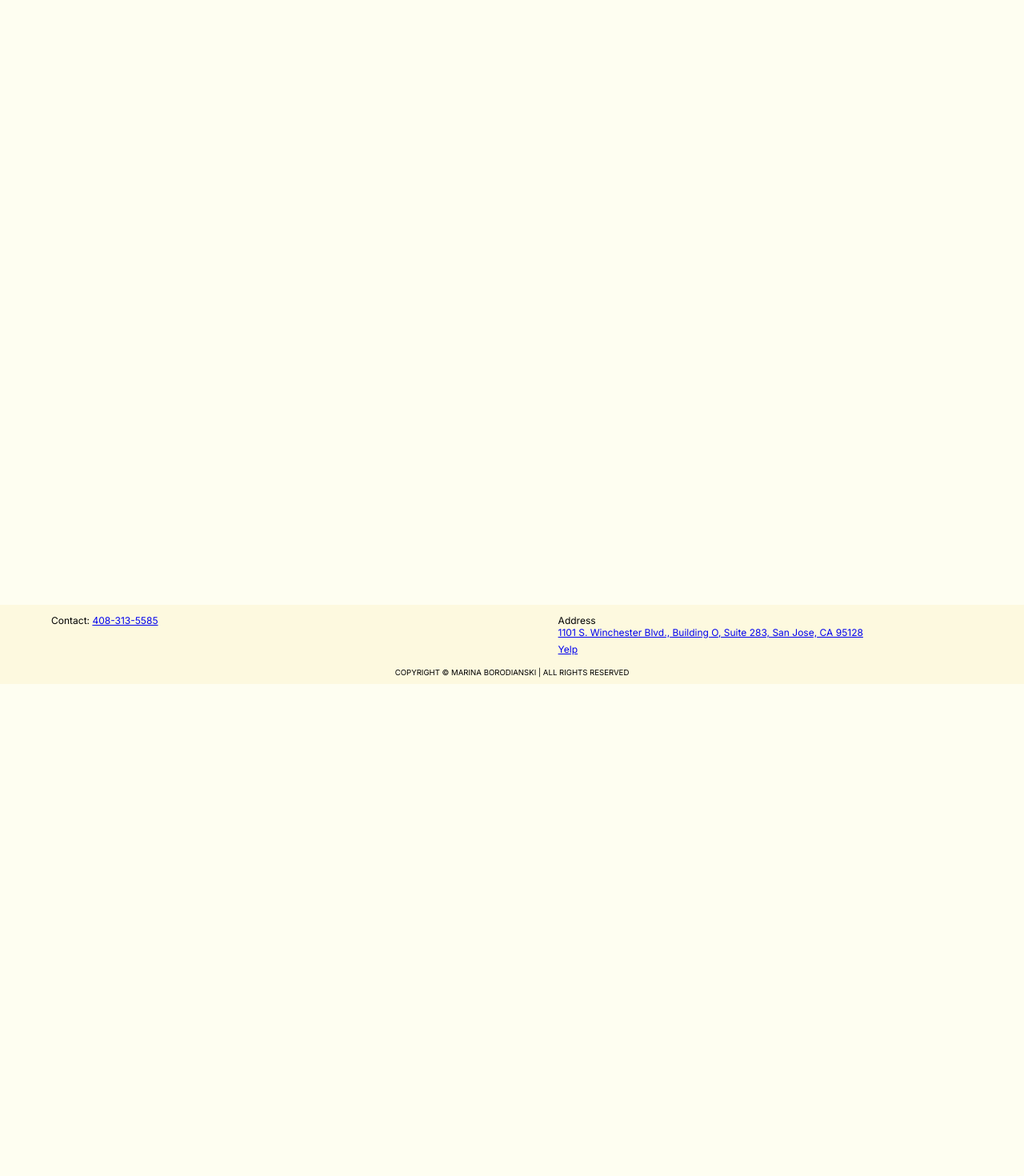
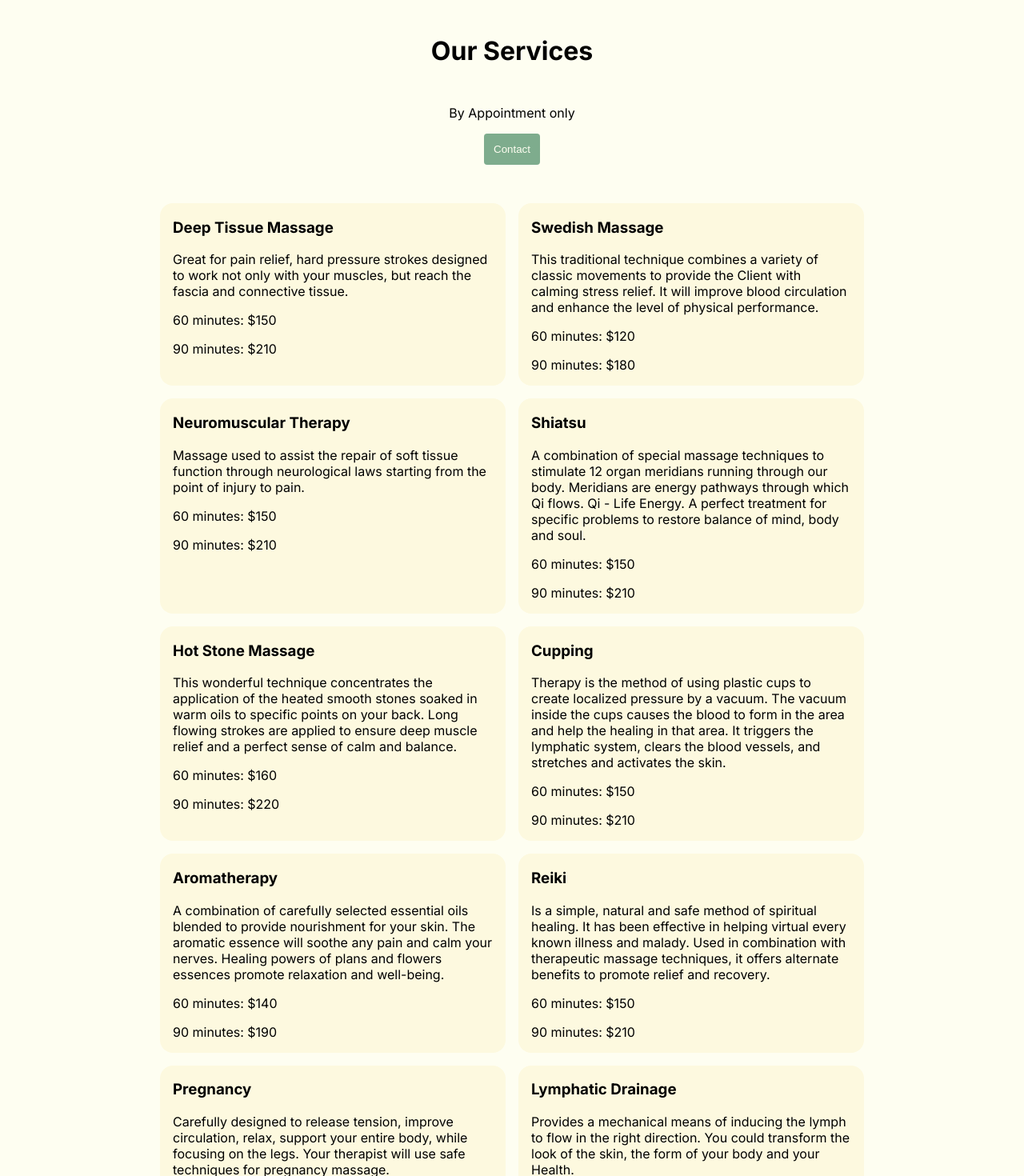
Before and after one commit to VladimirBoro/WelnessFirst, a React (Create React App) app: page /services in a window 1280 px wide. Shown: the part 60-1530 px from the top of the page at 80% size. Before the commit the page ends 915 px from the top, so only its background shows below. Built offline with nearby package versions, Linux system fonts and the light colour scheme.

Commit message:
services page implementation

```diff
--- a/src/App.js
+++ b/src/App.js
@@ -4,13 +4,11 @@ import { ThemeProvider } from './ThemeContext';
 import About from './containers/About';
 import Contact from './containers/Contact';
 import Home from './containers/Home';
-import Services from './containers/Services';
+import Services from './containers/service/Services';
 import Nav from './components/nav/Nav';
 import Footer from './components/Footer';
 import styles from './App.module.css';
 
-// TODO: darkmode toggle
-// TODO: update/upgrade footer
 function App() {
   return (
     <ThemeProvider>
--- /dev/null
+++ b/src/components/Service.js
@@ -0,0 +1,19 @@
+import React from "react";
+import styles from "./service.module.css";
+
+function Service({ title, description, prices }) {
+    return (
+        <div className={styles.service}>
+            <h3 className={styles.title}>{title}</h3>
+            <div className={styles.contents}>
+                <p className={styles.description}>{description}</p>
+                <div className={styles.prices}>
+                    <p>60 minutes: ${prices[0]}</p>
+                    <p>90 minutes: ${prices[1]}</p>
+                </div>
+            </div>
+        </div>
+    )
+}
+
+export default Service;
--- /dev/null
+++ b/src/components/service.module.css
@@ -0,0 +1,5 @@
+.service {
+    background-color: var(--bar-bg-color);
+    border-radius: 1em;
+    padding: 0 1em 0 1em;
+}
--- /dev/null
+++ b/src/containers/service/Services.js
@@ -0,0 +1,26 @@
+import React from "react";
+import { Link } from "react-router-dom";
+import data from "./data";
+import Service from "../../components/Service";
+import styles from "./services.module.css";
+
+function Services() {
+    return (
+        <div id={styles.servicePage}>
+            <h1 id={styles.title}>Our Services</h1>
+            <div id={styles.contact}>
+                <p style={{marginTop: "0"}}>By Appointment only</p>
+                <Link>
+                    <button>Contact</button>
+                </Link>
+            </div>
+            <div id={styles.servicesList}>
+                {data.map((obj, index) => (
+                    <Service key={index} title={obj.title} description={obj.description} prices={obj.prices}/>
+                ))}
+            </div>
+        </div>
+    );
+}
+
+export default Services;
--- /dev/null
+++ b/src/containers/service/data.js
@@ -0,0 +1,59 @@
+const data = [
+    {
+        title: "Deep Tissue Massage",
+        description: "Great for pain relief, hard pressure strokes designed to work not only with your muscles, but reach the fascia and connective tissue.",
+        prices: [150, 210]
+    },
+    {
+        title: "Swedish Massage",
+        description: "This traditional technique combines a variety of classic movements to provide the Client with calming stress relief. It will improve blood circulation and enhance the level of physical performance.",
+        prices: [120, 180]
+    },
+    {
+        title: "Neuromuscular Therapy",
+        description: "Massage used to assist the repair of soft tissue function through neurological laws starting from the point of injury to pain.",
+        prices: [150, 210]
+    },
+    {
+        title: "Shiatsu",
+        description: "A combination of special massage techniques to stimulate 12 organ meridians running through our body. Meridians are energy pathways through which Qi flows. Qi - Life Energy. A perfect treatment for specific problems to restore balance of mind, body and soul.",
+        prices: [150, 210]
+    },
+    {
+        title: "Hot Stone Massage",
+        description: "This wonderful technique concentrates the application of the heated smooth stones soaked in warm oils to specific points on your back. Long flowing strokes are applied to ensure deep muscle relief and a perfect sense of calm and balance.",
+        prices: [160, 220]
+    },
+    {
+        title: "Cupping",
+        description: "Therapy is the method of using plastic cups to create localized pressure by a vacuum. The vacuum inside the cups causes the blood to form in the area and help the healing in that area. It triggers the lymphatic system, clears the blood vessels, and stretches and activates the skin.",
+        prices: [150, 210]
+    },
+    {
+        title: "Aromatherapy",
+        description: "A combination of carefully selected essential oils blended to provide nourishment for your skin. The aromatic essence will soothe any pain and calm your nerves. Healing powers of plans and  flowers essences promote relaxation and well-being.",
+        prices: [140, 190]
+    },
+    {
+        title: "Reiki",
+        description: "Is a simple, natural and safe method of spiritual healing. It has been effective in helping virtual every known illness and malady. Used in combination with therapeutic massage techniques, it offers alternate benefits to promote relief and recovery.",
+        prices: [150, 210]
+    },
+    {
+        title: "Pregnancy",
+        description: "Carefully designed to release tension, improve circulation, relax, support your entire body, while focusing on the legs. Your therapist will use safe techniques for pregnancy massage.",
+        prices: [150, 210]
+    },
+    {
+        title: "Lymphatic Drainage",
+        description: "Provides a mechanical means of inducing the lymph to flow in the right direction. You could transform the look of the skin, the form of your body and your Health.",
+        prices: [160, 220]
+    },
+    {
+        title: "Custom Massage",
+        description: "It's a combination of various techniques, including Hot Stone Therapy, Yoga techniques,  Neuromuscular therapy, Aromatherapy, Reiki, Deep Tissue and Hot Towels. It's a perfect massage to relieve stress and restore balance, increase energy flow, and loosen tight muscles!",
+        prices: [160, 230]
+    },
+]
+
+export default data;
--- /dev/null
+++ b/src/containers/service/services.module.css
@@ -0,0 +1,33 @@
+#servicePage {
+    z-index: 0;
+    display: flex;
+    flex-direction: column;
+    justify-content: center;
+    align-items: center;
+    gap: 3em;
+}
+
+#servicesList {
+    display: grid;
+    grid-template-columns: 1fr;
+    gap: 1em;
+    width: 90%;
+    margin-bottom: 3em;
+}
+
+#contact {
+    display: flex;
+    flex-direction: column;
+    align-items: center;
+}
+
+#title {
+    margin-top: 1.5em;
+}
+
+@media (min-width: 75em) {
+    #servicesList {
+        width: 55em;
+        grid-template-columns: repeat(2, 1fr);
+    }
+}
```
